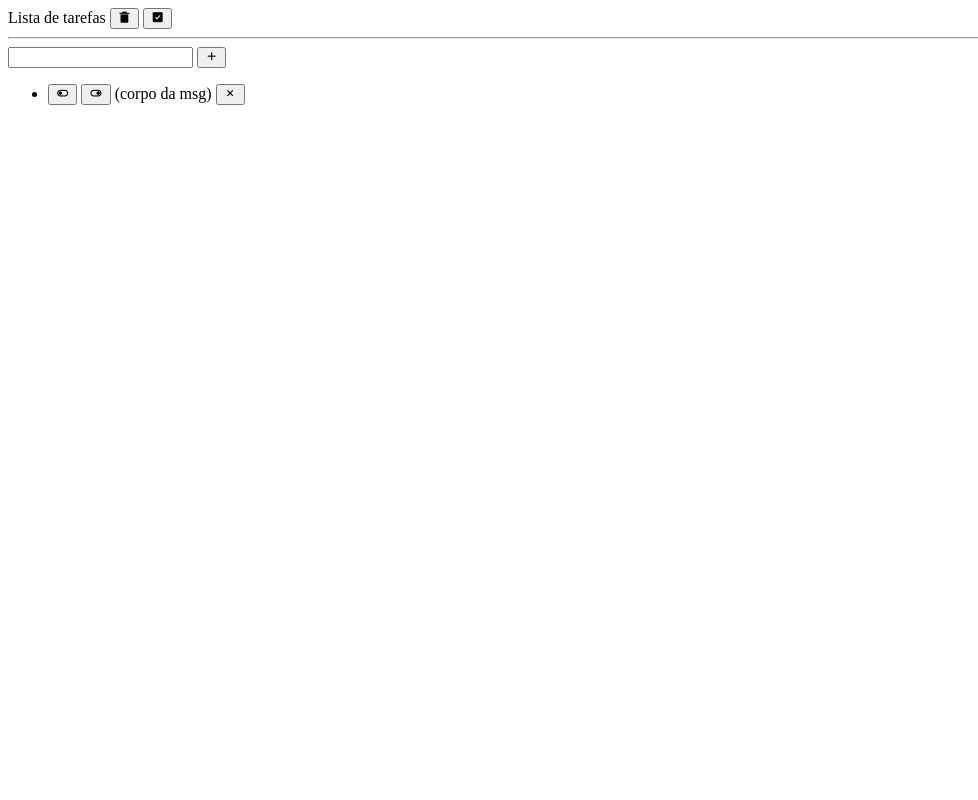
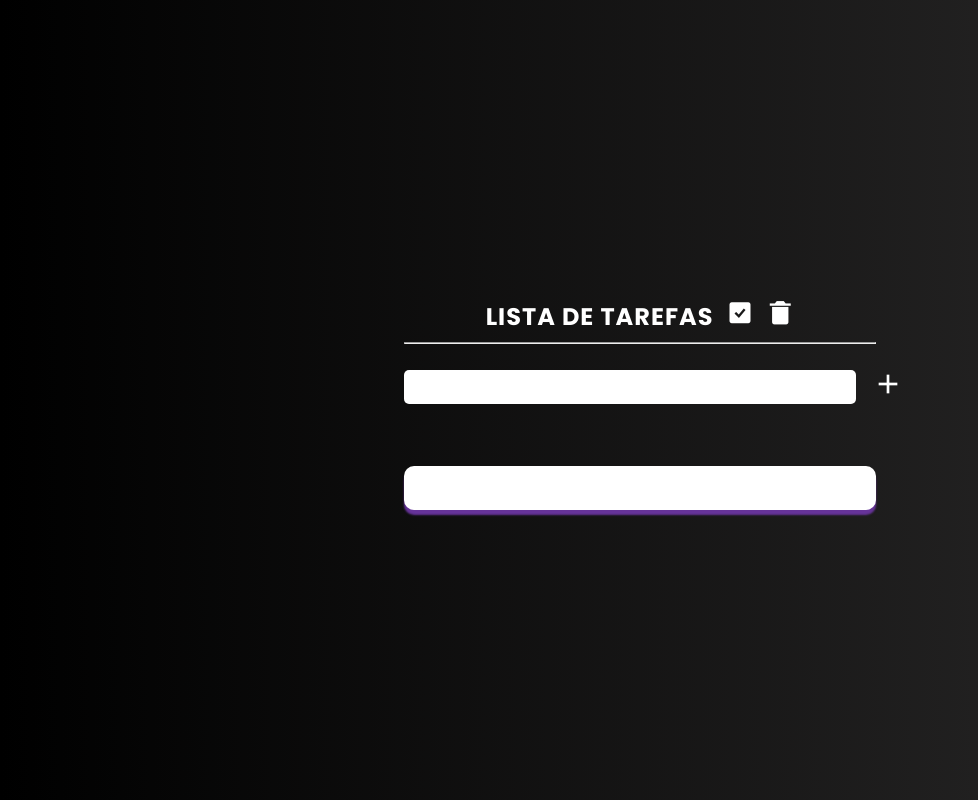
Before and after one commit to kaiofsca/ListaTodo, a plain HTML site: page index.html in a window 1280 px wide. Shown: the whole page, without its empty margins (0-978 px from the left). Drawn offline with nearby package versions, Linux system fonts and the light colour scheme.

Commit message:
chore: Incluindo o css

```diff
--- a/index.html
+++ b/index.html
@@ -14,8 +14,8 @@
 
         <div class="header">
             <span>Lista de tarefas</span>
+            <button><i class="bx bxs-check-square"></i></button>
             <button><i class="bx bxs-trash-alt"></i></button>
-            <button><i class='bx bxs-check-square'></i></button>
         </div>
 
         <hr>
@@ -24,7 +24,10 @@
             <input class="textInsert" type="text">
             <button><i class="bx bx-plus"></i></button>
         </div>
-        <ul>
+
+        <ul class="task_container"></ul>
+
+        <!-- <ul>
             <li>
                 <button>
                     <i class='bx bx-toggle-left'></i>
@@ -39,10 +42,10 @@
                     <i class='bx bx-x'></i>
                 </button>
             </li>
-        </ul>
+        </ul> -->
 
     </div>
 
-    <script src="script.js"></script>
+    <!-- <script src="script.js"></script> -->
 </body>
 </html>
--- a/style.css
+++ b/style.css
@@ -0,0 +1,99 @@
+@import url('https://fonts.googleapis.com/css2?family=Poppins:wght@300;700&display=swap');
+
+* {
+    margin: 0;
+    padding: 0;
+    box-sizing: border-box;
+}
+
+body {
+    font-family: 'Poppins', sans-serif;
+    height: 100vh;
+    background: linear-gradient(90deg, rgba(00, 00, 00, 1) 0%, rgb(43, 42, 42) 100%);
+    color: white;
+    display: flex;
+    align-items: center;
+    justify-content: center;
+}
+
+.container {
+    padding: 40px 20px;
+    width: 40%;
+}
+
+/* ------ HEADER ------ */
+
+.header {
+    text-align: center;
+    padding: 0.5rem;
+}
+.header span {
+    font-size: 1.5rem;
+    text-transform: uppercase;
+    font-family: 'Poppins', sans-serif;
+    font-weight: 700;
+    letter-spacing: 1px;
+}
+.header button {
+    color: white;
+    border: none;
+    background: transparent;
+    font-size: 28px;
+    cursor: pointer;
+    padding-left: 0.5rem;
+    transition: all ease 0.5s;
+}
+.header button:hover {
+    color: rebeccapurple;
+}
+
+/* ------ INPUT CONTAINER ------ */
+
+.new-task-container {
+    display: flex;
+    justify-content: center;
+    align-items: center;
+    width: 100%;
+    margin-top: 1.5rem;
+    min-width: 500px;
+}
+.new-task-container input {
+    flex: 3;
+    font-size: 1rem;
+    border-radius: 5px;
+    padding: 8px;
+    font-weight: 500;
+    padding-left: 5px;
+    margin-right: 1rem;
+    border: none;
+}
+
+.new-task-container input:focus {
+    outline: none;
+    border: 2px solid rebeccapurple;
+}
+
+.new-task-container button {
+    color: white;
+    border: none;
+    background: transparent;
+    cursor: pointer;
+    font-size: 2rem;
+    transition: all ease 0.5s;
+}
+
+.new-task-container button:hover {
+    color: rebeccapurple;
+}
+
+
+/* ------ TASK CONTAINER ------ */
+
+.task_container {
+    background-color: #FFF;
+    padding: 22px 5px;
+    margin-top: 60px;
+    border-radius: 10px;
+    box-shadow: 0 5px 2px rebeccapurple;
+    width: 100%;
+}
```
Also changed, not shown: script.js (deleted).
